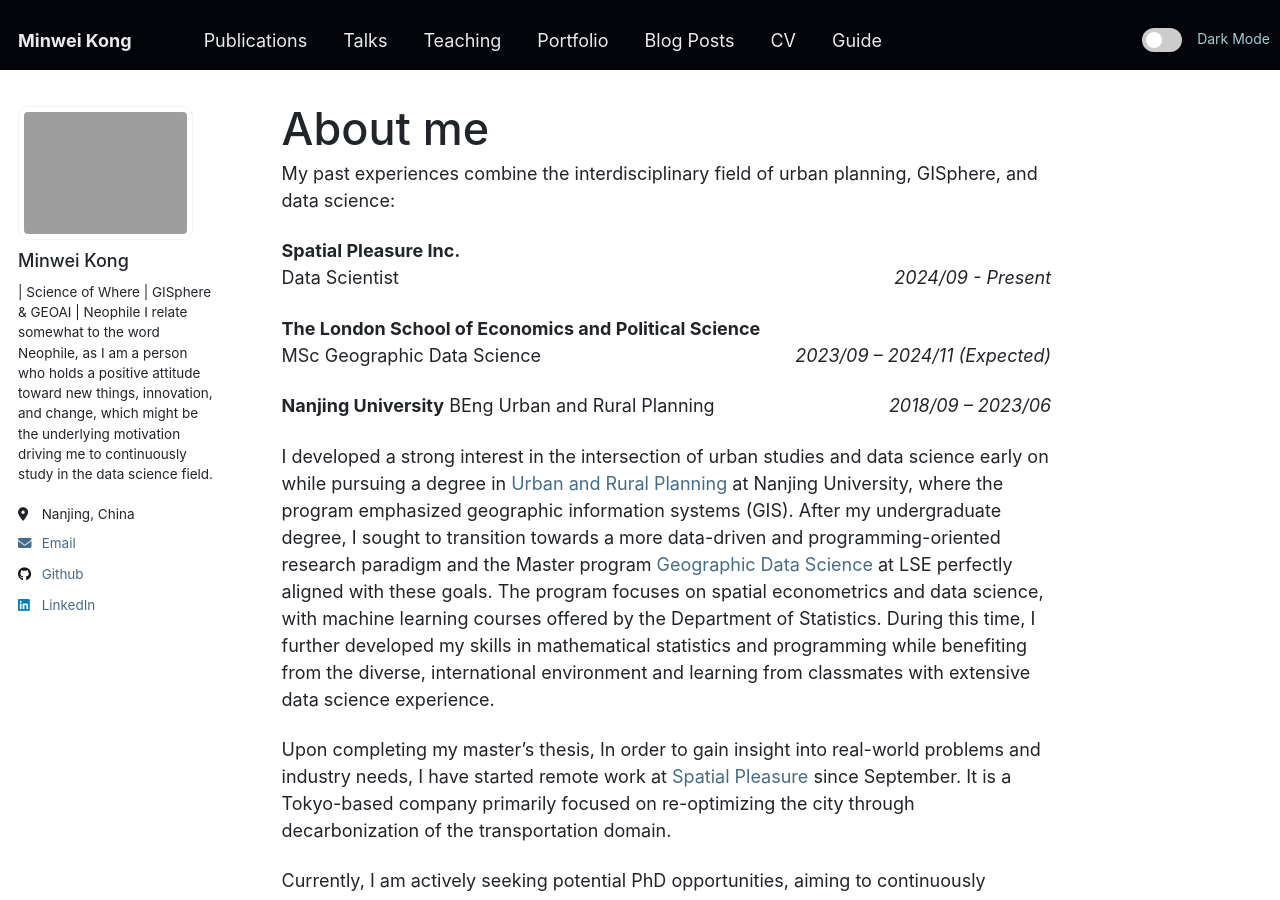
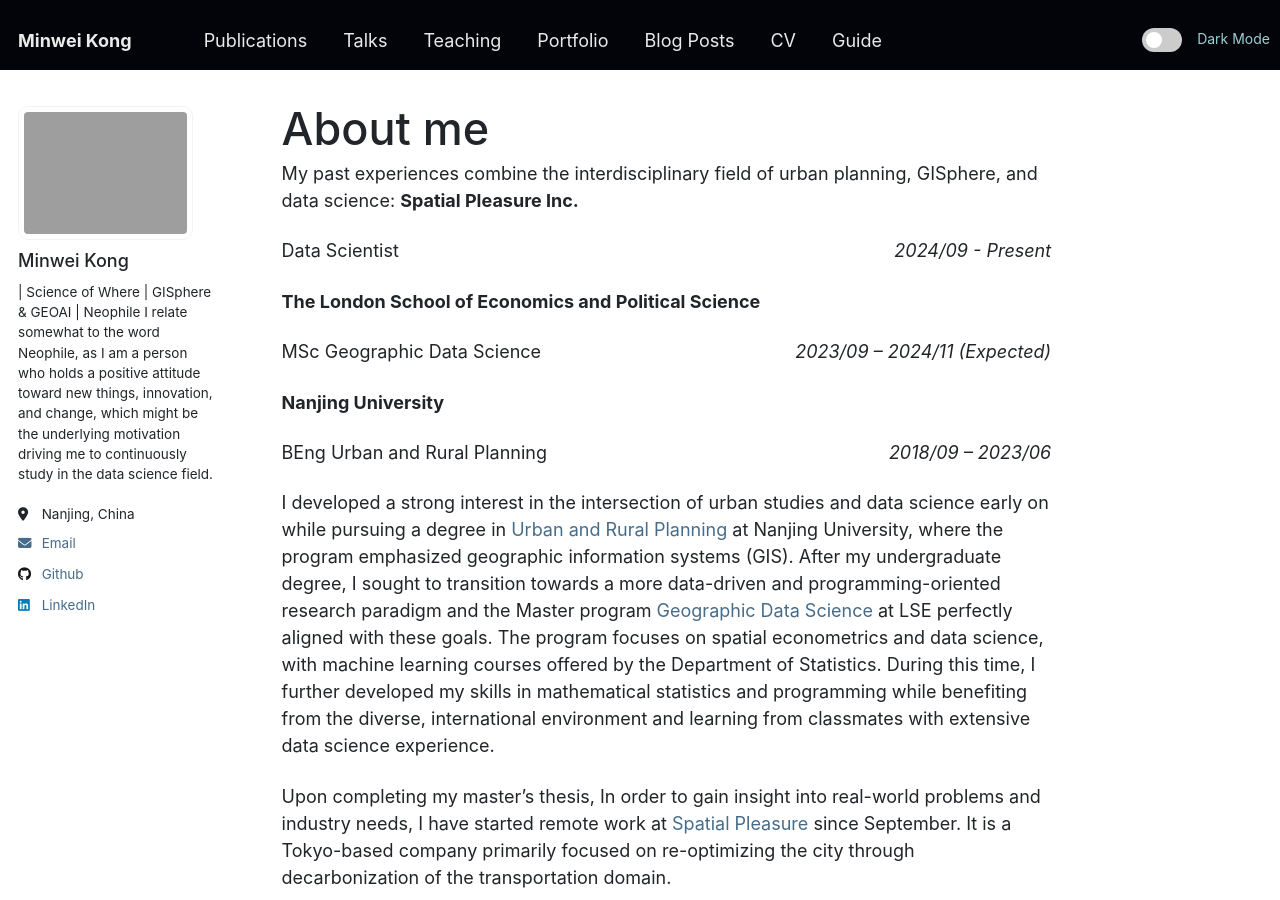
Before and after one commit to Minw913/minw913.github.io, a Jekyll site: the page built from _pages/about.md, in a window 1280 px wide and 900 px high. Built offline with Jekyll 4.4.1, drawn with Linux system fonts in a browser that asks for light colours; nearby versions of some CDN libraries.

```diff
--- a/_config.yml
+++ b/_config.yml
@@ -26,6 +26,7 @@ author:
   pronouns         : # example: "she/her"
   bio              : "|
     Science of Where | GISphere & GEOAI | Neophile
+
     I relate somewhat to the word Neophile, as I am a person who holds a positive attitude toward new things, innovation, and change, which might be the underlying motivation driving me to continuously study in the data science field."
   location         : "Nanjing, China"
   employer         : #"Red Brick University"
--- a/_pages/about.md
+++ b/_pages/about.md
@@ -8,14 +8,16 @@ redirect_from:
 ---
 
 My past experiences combine the interdisciplinary field of urban planning, GISphere, and data science:
+**Spatial Pleasure Inc.**
 
-**Spatial Pleasure Inc.**
 <span>Data Scientist</span><span style="float: right;">_2024/09 - Present_</span>
 
 **The London School of Economics and Political Science**
+
 <span>MSc Geographic Data Science</span><span style="float: right;">_2023/09 – 2024/11 (Expected)_</span>
 
 **Nanjing University**
+
 <span>BEng Urban and Rural Planning</span><span style="float: right;">_2018/09 – 2023/06_</span>
 
 I developed a strong interest in the intersection of urban studies and data science early on while pursuing a degree in [Urban and Rural Planning](https://arch.nju.edu.cn/) at Nanjing University, where the program emphasized geographic information systems (GIS). After my undergraduate degree, I sought to transition towards a more data-driven and programming-oriented research paradigm and the Master program [Geographic Data Science](https://www.lse.ac.uk/study-at-lse/graduate/msc-geographic-data-science) at LSE perfectly aligned with these goals. The program focuses on spatial econometrics and data science, with machine learning courses offered by the Department of Statistics. During this time, I further developed my skills in mathematical statistics and programming while benefiting from the diverse, international environment and learning from classmates with extensive data science experience.
```
